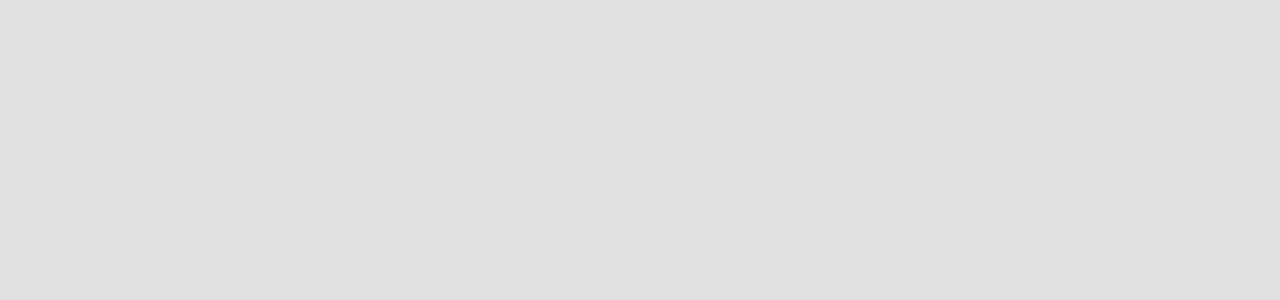
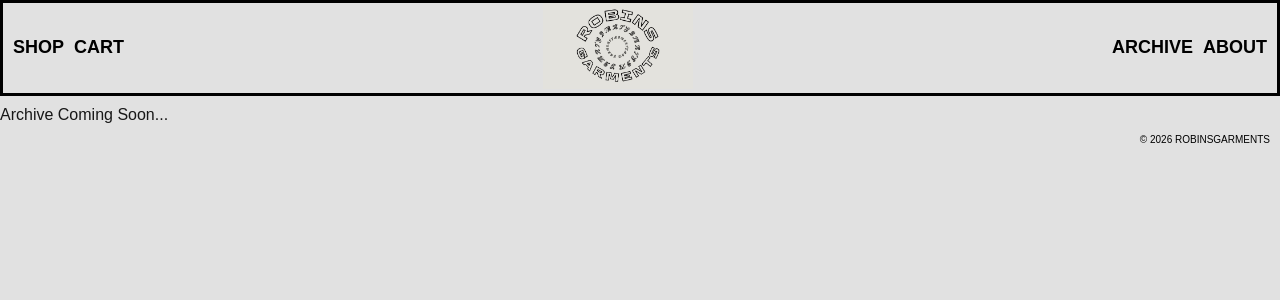
Before and after one commit to nnatividad/robs-garments, a Next.js app: page /archive in a window 1280 px wide. Shown: the top 300 px of the page. Built offline with nearby package versions, Linux system fonts and the light colour scheme.

Commit message:
- Added NavBar and Footer to each page

```diff
--- a/src/app/archive/page.js
+++ b/src/app/archive/page.js
@@ -1,5 +1,19 @@
+import NavBar from '@/components/NavBar/NavBar'
+import Footer from '@/components/Footer/Footer'
+
 export default function Archive(){
-    <main>
-        Archive Page
+   return( <main>
+        <header>
+            <NavBar/>
+        </header>
+        <section>
+            <div>
+                Archive Coming Soon...
+            </div>
+        </section>
+        <footer>
+            <Footer/>
+        </footer>
     </main>
+   );
 }
```
Also changed, not shown: src/app/about/page.js (+14 -1 lines), src/app/cart/page.js (+14 -1 lines), src/app/shop/page.js (+14 -1 lines).
